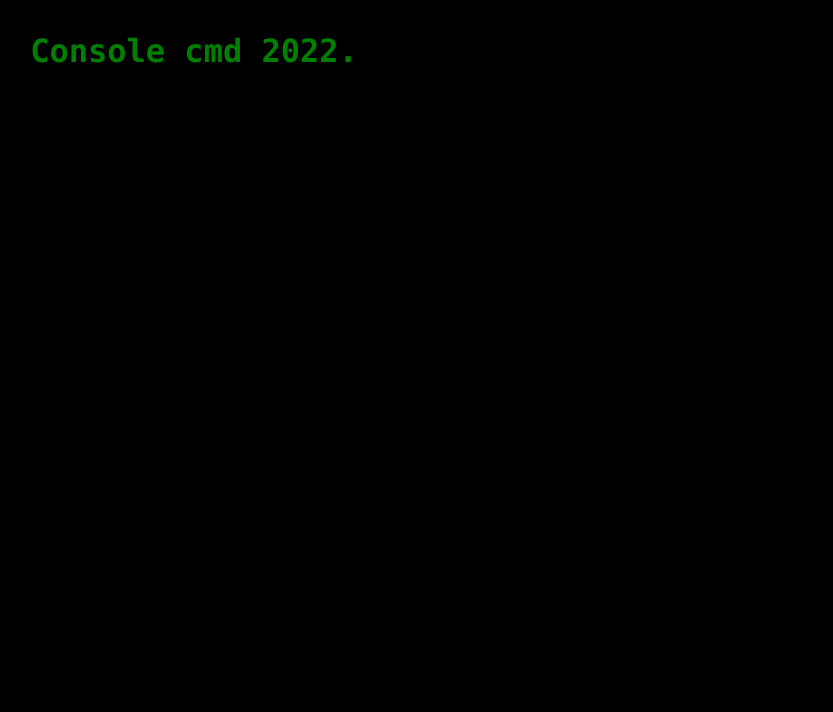
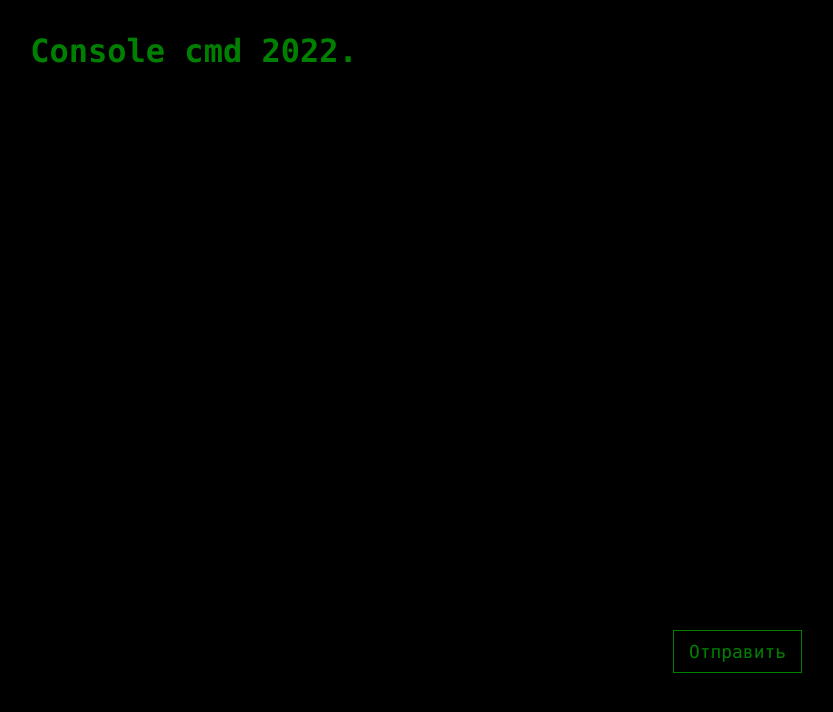
Before and after one commit to alexandra-stepanova/styled-components-react, a React (Create React App) app: page / in a window 1280 px wide. Shown: the top 712 px of the page, without its empty margins (446-1279 px from the left). Built offline with nearby package versions, Linux system fonts and the light colour scheme.

Commit message:
feat: added component Button

```diff
--- a/src/components/App/App.js
+++ b/src/components/App/App.js
@@ -2,6 +2,7 @@
 import Flex from "../Flex/Flex";
 import Title from "../Title/Title";
 import Console from "../Console/Console";
+import Button from "../Button/Button";
 
 const AppWrapper = styled.div`
   width: 100%;
@@ -17,7 +18,12 @@
       <Flex justify={"center"}>
         <Title color={"green"}>Console cmd 2022.</Title>
       </Flex>
-      <Console />
+      <Flex direction={"column"}>
+        <Console />
+        <Button outlined color={"green"} align={"flex-end"}>
+          Отправить
+        </Button>
+      </Flex>
     </AppWrapper>
   );
 }
--- /dev/null
+++ b/src/components/Button/Button.js
@@ -0,0 +1,32 @@
+import React from "react";
+import styled, { css } from "styled-components";
+
+const StyledButton = styled.button`
+  border: none;
+  padding: 10px 15px;
+  font-size: 1.12em;
+  cursor: pointer;
+  align-self: ${(props) => props.align || "stretch"};
+  &:focus {
+    outline: none;
+  }
+
+  ${(props) =>
+    props.primary &&
+    css`
+      color: ${(props) => props.color || "white"};
+      background: ${(props) => props.background || "white"};
+    `}
+
+  ${(props) =>
+    props.outlined &&
+    css`
+      color: ${(props) => props.color || "white"};
+      border: 1px solid ${(props) => props.color || "white"};
+      background: transparent;
+    `}
+`;
+
+export default function Button(props) {
+  return <StyledButton {...props} />;
+}
```
